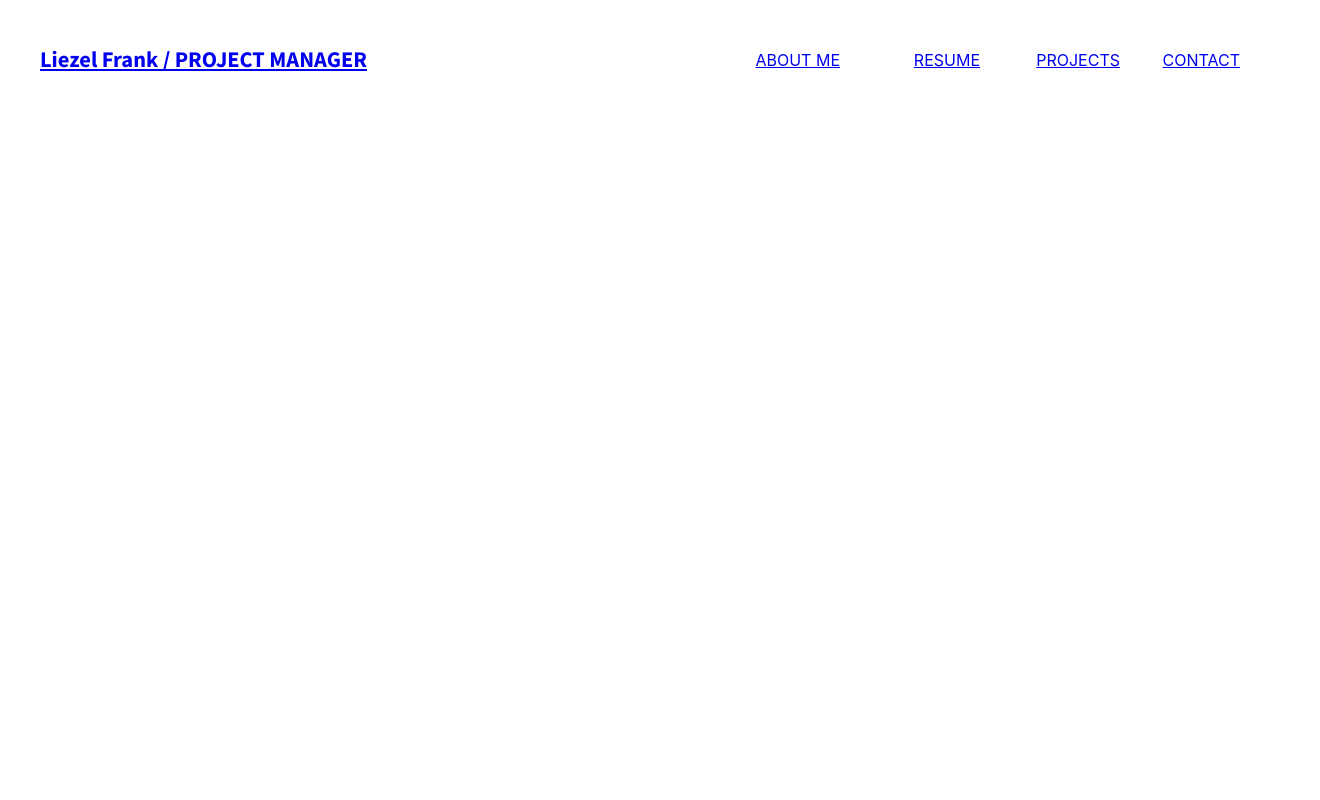
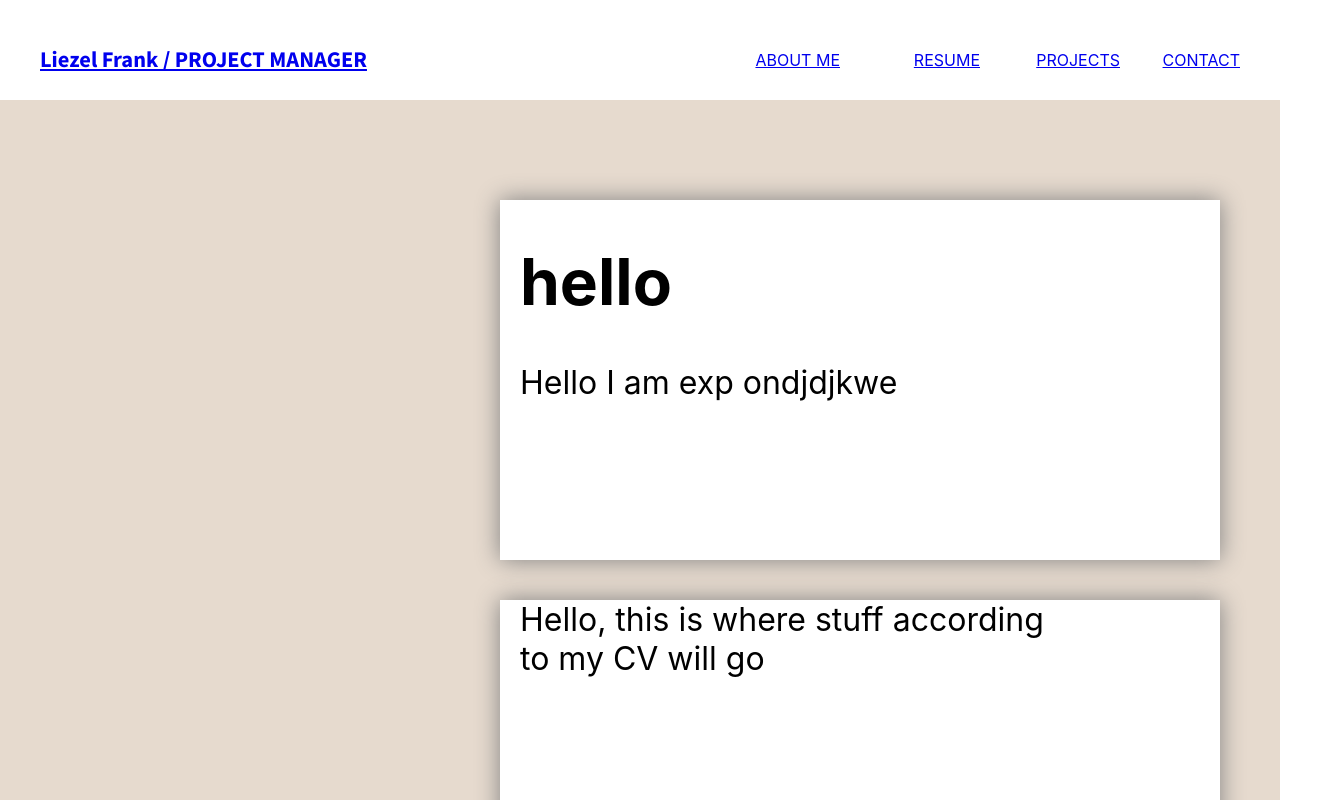
Before and after one commit to jokale/mock-portfolio, a React (Create React App) app: page /resume in a window 1280 px wide. Shown: the top 800 px of the page, 1320 px wide, since content can reach past the window. Built offline with nearby package versions, Linux system fonts and the light colour scheme.

Commit message:
build skeleton for resume page

```diff
--- a/src/Components/Resume.js
+++ b/src/Components/Resume.js
@@ -1,10 +1,42 @@
 import React from 'react';
 import Footer from './Footer';
+import styled from 'styled-components'
 
+
+const MainBlock = styled.div `
+background-color: #E6DACE;
+/* width: 100%; */
+height: 1220px;
+display: flex;
+/* justify-content: space-between; */
+flex-direction: column;
+`
+const Exp = styled.div `
+background-color: white;
+
+color: black;
+width: 700px; // this is too long for 1440px
+height: 360px;
+position: relative;
+top: 200px;
+left: 500px; // 500px is perfect for 1440px size screen adjust that
+justify-item: center;
+font-size: 2rem;
+padding-left: 20px;
+filter: drop-shadow(0 0 0.75rem grey);
+
+
+`
 function Resume() {
     return (
       <div className="Resume">
-        <Footer/>
+        <MainBlock>
+        <Exp> <h1>hello</h1>Hello I am exp ondjdjkwe</Exp> <br></br>
+        <br></br><Exp> Hello, this is where stuff according <br></br>to my CV will go  </Exp> <br></br>
+       <br></br> <Exp> Hello, this is where stuff according <br></br>to my CV will go </Exp>
+
+        </MainBlock>
+        {/* <Footer/> */}
       </div>
     );
   }
```
